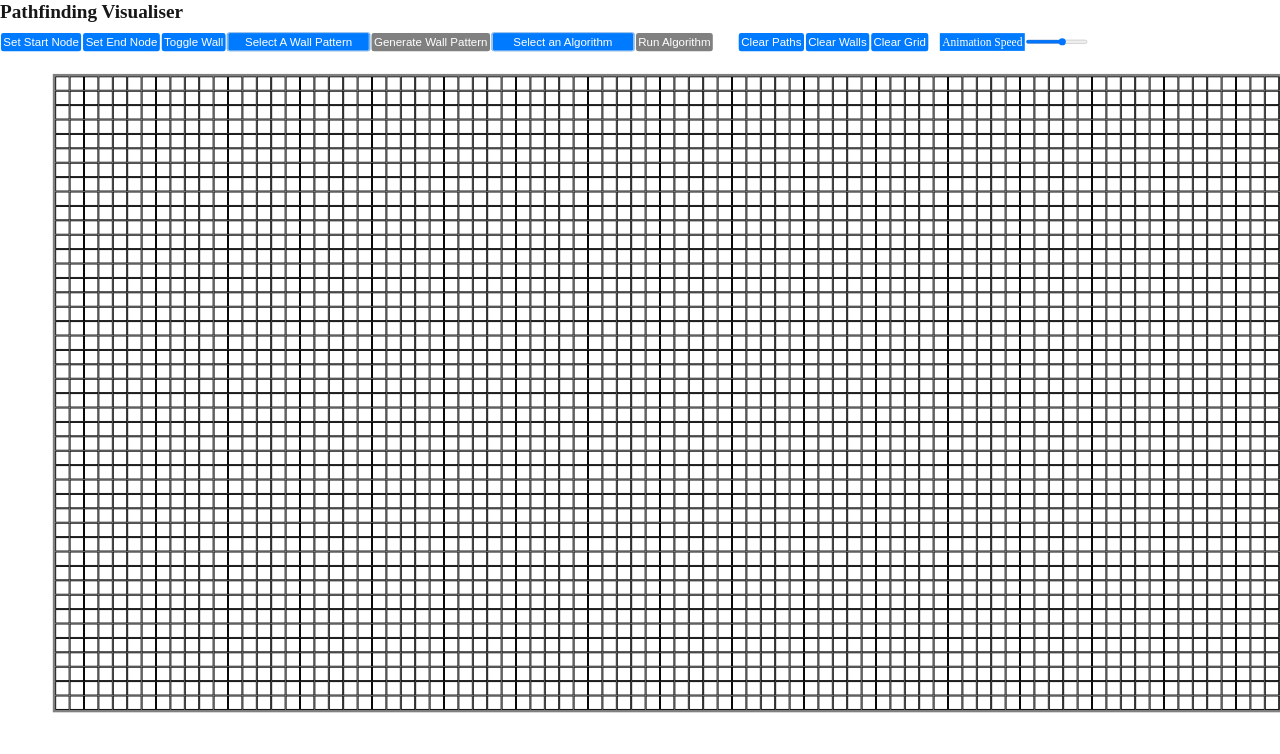
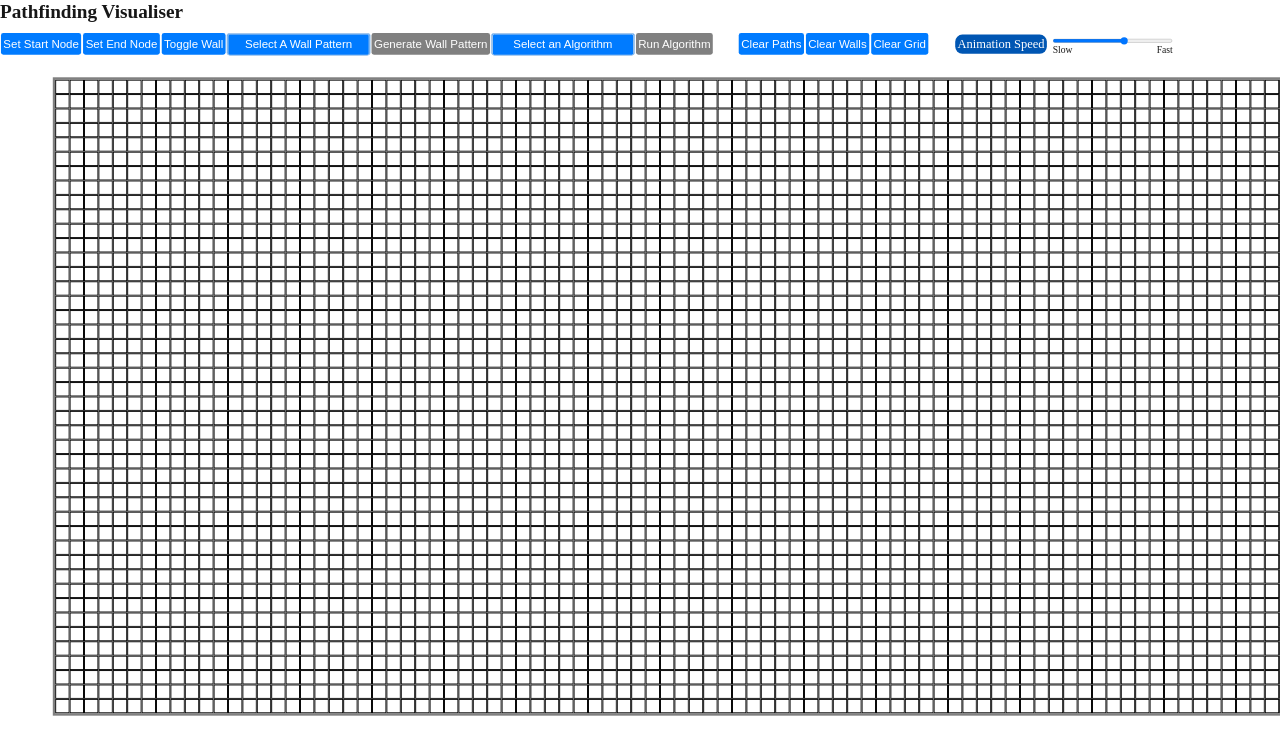
Before and after one commit to NomadicSasquatch/Pathfinding-Visualiser, a Next.js app: page / in a window 1280 px wide. Shown: the top 754 px of the page. Built offline with nearby package versions, Linux system fonts and the light colour scheme.

Commit message:
Chore: Improved slider css styling

```diff
--- a/src/app/components/ControlPanel/ControlPanel.module.css
+++ b/src/app/components/ControlPanel/ControlPanel.module.css
@@ -1,6 +1,7 @@
 .gridPanel {
     display: flex;
     gap: 50px;
+    cursor: pointer;
 }
 
 .controls {
--- a/src/app/components/Dropdown/Dropdown.module.css
+++ b/src/app/components/Dropdown/Dropdown.module.css
@@ -1,4 +1,5 @@
 .dropdownButton {
+    margin-top: 2px;
     position: relative;
     display: flex;
     background-color: #007bff;
@@ -8,7 +9,7 @@
     font-size: 24px;
     border-radius: 5px;
     width: 300px;
-    height: 40px;
+    height: 46px;
     align-items: center;
     justify-content: center;
     justify-items: center;
--- a/src/app/components/Node/Node.module.css
+++ b/src/app/components/Node/Node.module.css
@@ -55,4 +55,5 @@
 
 .node:hover {
   background-color: lightgray;
+  cursor: pointer;
 }
--- a/src/app/components/Slider/Slider.js
+++ b/src/app/components/Slider/Slider.js
@@ -12,15 +12,22 @@ export default function Slider() {
     };
 
     return (
-        <div className={styles.slider}>
+        <div className={styles.container}>
             <lable className={styles.text}>Animation Speed</lable>
+            <div>
                 <input
                 type="range"
                 min="50"
                 max="100"
                 value={110 - delay}
                 onChange={handleChange}
+                className={styles.slider}
             />
+                <div className={styles.sliderText}>
+                    <span>Slow</span>
+                    <span>Fast</span>
+                </div>
+            </div>
         </div>
       );
 };
--- a/src/app/components/Slider/Slider.module.css
+++ b/src/app/components/Slider/Slider.module.css
@@ -1,15 +1,35 @@
+.container {
+    display: flex;
+    padding-left: 52px;
+    align-items: center;
+    overflow: visible;
+    gap: 10px;
+}
+
 .slider {
-    padding-left: 20px;
+    overflow: visible;
+    position: relative;
+    display: block;
     color: white;
+    top: 10px;
+    width: 250px;
+    margin-bottom: 10px;
 }
 
 .text {
     display: inline-block;
     margin: 2px;
-    background-color: #007bff;
+    background-color: #0056b3;
+    border-radius: 15px;
     color: white;
     cursor: pointer;
-    font-size: 24px;
-    padding-right: 10px;
+    font-size: 26px;
     padding: 5px 5px;
 }
+
+.sliderText {
+    display: flex;
+    font-size: 20px;
+    justify-content: space-between;
+    gap: 55px;
+}
```
Lines whose indentation alone changed are shown as unchanged.
